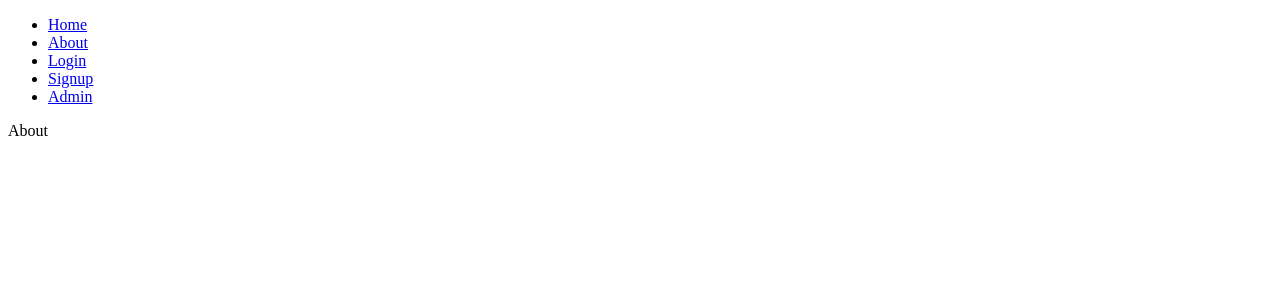
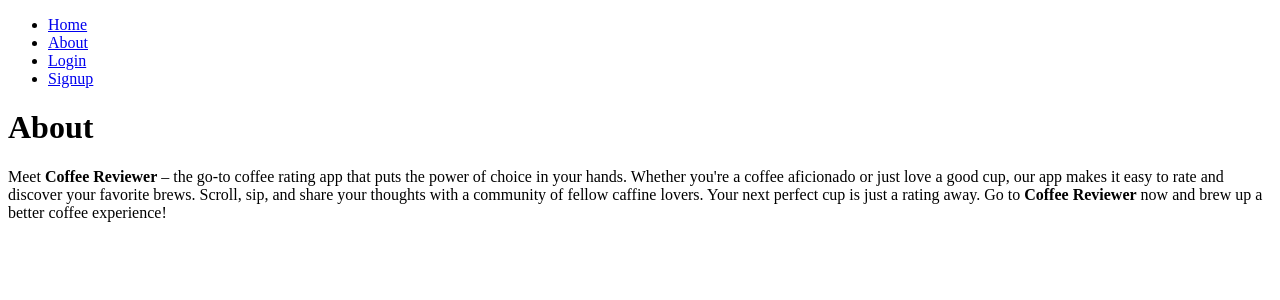
Before and after one commit to jtwob/GroupSoloProject, a React (Create React App) app in the folder client/: page /about in a window 1280 px wide. Shown: the top 300 px of the page. Built offline with nearby package versions, Linux system fonts and the light colour scheme.

Commit message:
UPDATE: some polish

```diff
--- a/client/src/App.js
+++ b/client/src/App.js
@@ -5,7 +5,6 @@ import Home from "./components/pages/Home";
 import About from "./components/pages/About";
 import Login from "./components/pages/Login";
 import Signup from "./components/pages/Signup";
-import Admin from "./components/pages/Admin";
 import { BrowserRouter as Router, Route, Routes } from "react-router-dom";
 
 import { UserProvider } from './UserContext';
@@ -22,7 +21,6 @@ function App() {
             <Route exact path="/about" element={<About />}></Route>
             <Route exact path="/login" element={<Login />}></Route>
             <Route exact path="/signup" element={<Signup />}></Route>
-            <Route exact path="/admin" element={<Admin />}></Route>
           </Routes>
         </UserProvider>
       </Router>
--- a/client/src/components/NavTabs.js
+++ b/client/src/components/NavTabs.js
@@ -44,16 +44,6 @@ function NavTabs() {
           Signup
         </Link>
       </li>
-      <li>
-        <Link
-          to="/Admin"
-          className={
-            location.pathname === "/Admin" ? "nav-link active" : "nav-link"
-          }
-        >
-          Admin
-        </Link>
-      </li>
     </ul>
   );
 }
--- a/client/src/components/pages/About.js
+++ b/client/src/components/pages/About.js
@@ -1,7 +1,15 @@
 import React from "react";
 
 const Splash = () => {
-  return <div>About</div>;
+  return(
+  <div>
+    <h1>
+      About
+    </h1>
+    <p>
+      Meet <strong>Coffee Reviewer</strong> – the go-to coffee rating app that puts the power of choice in your hands. Whether you're a coffee aficionado or just love a good cup, our app makes it easy to rate and discover your favorite brews. Scroll, sip, and share your thoughts with a community of fellow caffine lovers. Your next perfect cup is just a rating away. Go to <strong>Coffee Reviewer</strong> now and brew up a better coffee experience!
+    </p>
+  </div>);
 };
 
 export default Splash;
--- a/client/src/components/pages/Admin.js
+++ /dev/null
@@ -1,10 +0,0 @@
-import React from "react";
-const Admin = () => {
-  return (
-    <div>
-      <p>Admin</p>
-    </div>
-  );
-};
-
-export default Admin;
--- a/client/src/components/pages/Home.js
+++ b/client/src/components/pages/Home.js
@@ -39,7 +39,6 @@ function Home() {
     e.preventDefault();
 
     try {
-      // TODO: Validate input before making the request
 
       await axios.post('http://localhost:8080/api/posts/', postData);
 
```
